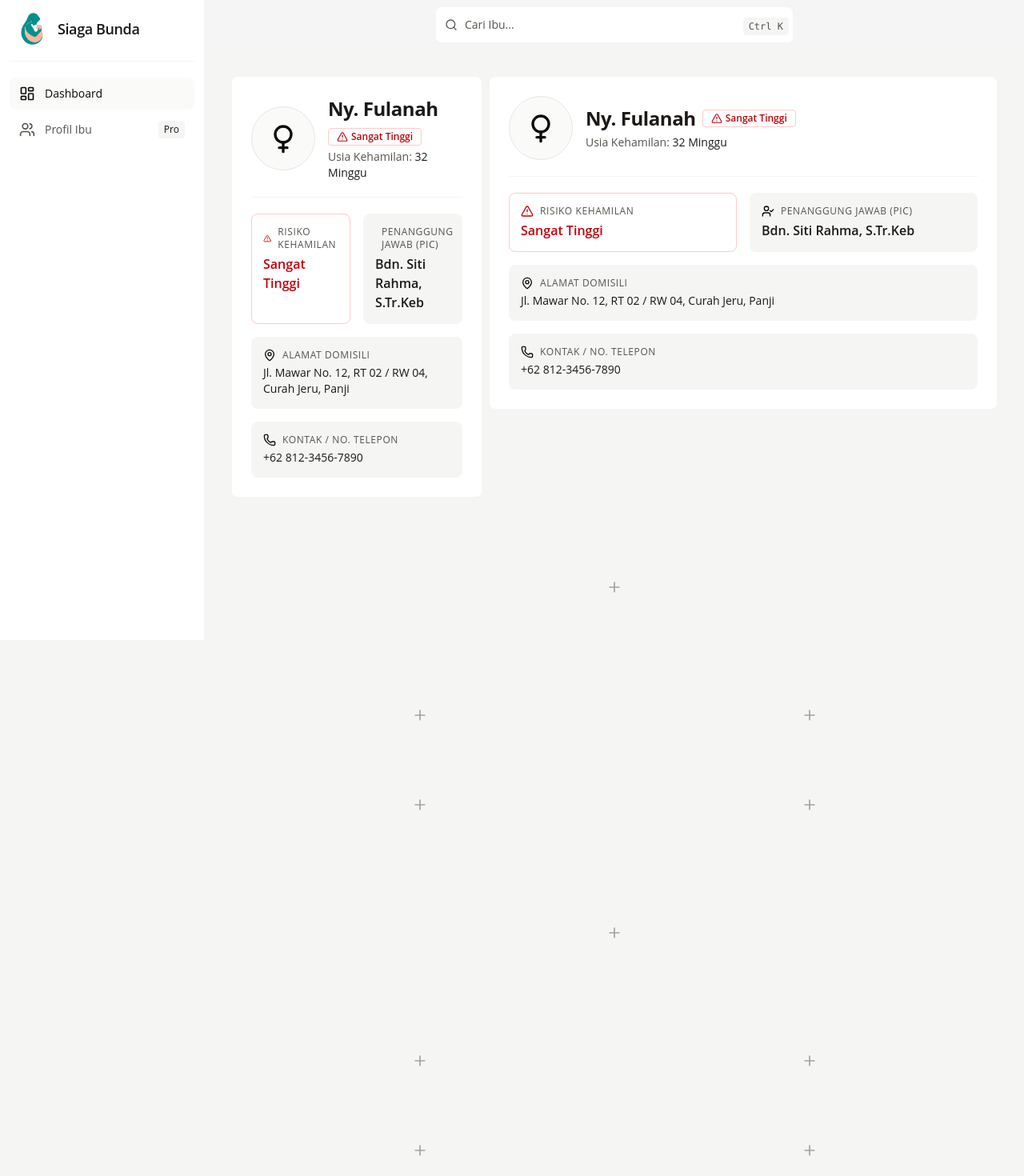
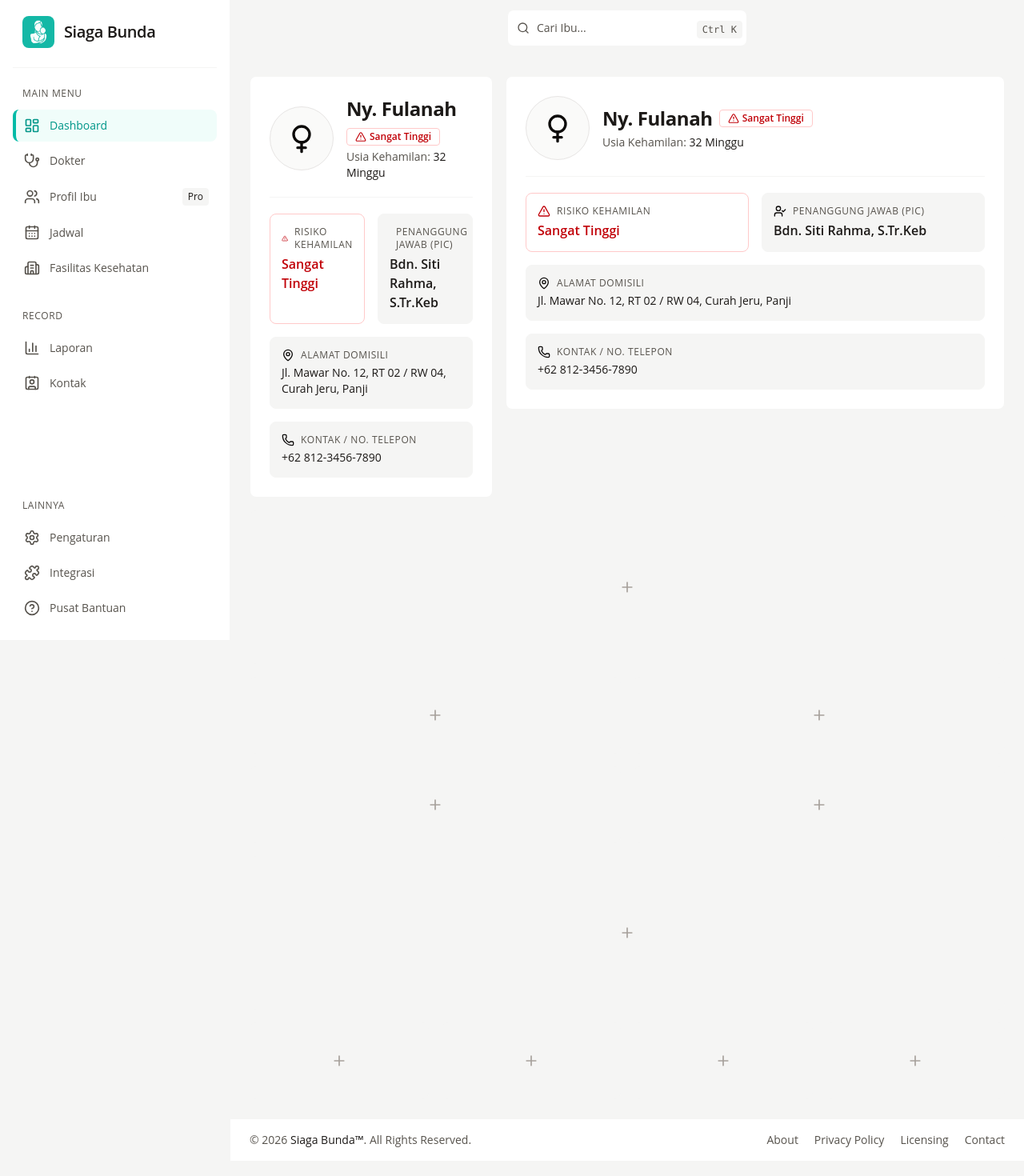
Before and after one commit to stywn93/siaga-bunda-fb, a React (Vite) app: page /mother/1 in a window 1280 px wide. Shown: the top 1470 px of the page at 80% size. Built offline with nearby package versions, Linux system fonts and the light colour scheme.

Commit message:
Enhance UI components: update layout and styling for AppShell, Content, Footer, RiskProfile, Sidebar, and SearchBar; add new icon asset

```diff
--- a/src/AppShell.tsx
+++ b/src/AppShell.tsx
@@ -6,10 +6,12 @@ function AppShell() {
     return (
         <div className="min-h-dvh bg-neutral-secondary-soft">
             <Sidebar />
-            <main className="flex min-w-0 flex-1 flex-col sm:ml-64">
-                <Outlet />
+            <main className="flex min-h-dvh min-w-0 flex-1 flex-col sm:ml-72">
+                <div className="min-h-0 flex-1">
+                    <Outlet />
+                </div>
+                <Footer />
             </main>
-            <Footer />
         </div>
     )
 }
--- a/src/components/Content.tsx
+++ b/src/components/Content.tsx
@@ -3,14 +3,14 @@ import SearchBar from "./SearchBar"
 
 function Content() {
     return (
-        <div className="flex flex-1 flex-col">
-            <div className="sticky top-0 z-30 border-b border-default bg-neutral-secondary-soft/95 py-3 backdrop-blur">
+        <div className="flex min-h-0 flex-1 flex-col">
+            <div className="sticky top-0 z-30 flex justify-end border-b border-default bg-neutral-secondary-soft/95 px-4 py-3 backdrop-blur sm:px-6">
                 <SearchBar />
             </div>
 
-            <div className="flex-1 p-4 sm:p-6">
-                <div className="mx-auto max-w-7xl rounded-base border border-default bg-neutral-primary-soft p-4 shadow-xs sm:p-5">
-                    <div className="mb-4 grid grid-cols-1 gap-4 sm:grid-cols-2 lg:grid-cols-3">
+            <div className="min-h-0 flex-1 overflow-y-auto p-4 sm:p-6">
+                <div className="mx-auto max-w-7xl">
+                    <div className="grid grid-cols-1 items-start gap-4 sm:grid-cols-2 lg:grid-cols-3">
                         <MomProfile color="#b91c1c" risk="high" />
                         <MomProfile />
                         <MomProfile />
--- a/src/components/Footer.tsx
+++ b/src/components/Footer.tsx
@@ -1,7 +1,7 @@
 function Footer() {
     return (
-        <footer className="m-4 rounded-base border border-default bg-neutral-primary-soft shadow-xs sm:ml-[17rem]">
-            <div className="mx-auto flex w-full max-w-7xl flex-col gap-3 p-4 text-sm text-body sm:flex-row sm:items-center sm:justify-between">
+        <footer className="border-t border-default bg-neutral-primary-soft">
+            <div className="mx-auto flex w-full max-w-7xl flex-col gap-3 px-4 py-4 text-sm text-body sm:flex-row sm:items-center sm:justify-between sm:px-6">
                 <span>© 2026 <a href="https://dinkes.situbondokab.go.id/" className="font-medium text-heading hover:text-fg-brand hover:underline">Siaga Bunda™</a>. All Rights Reserved.</span>
                 <ul className="flex flex-wrap items-center gap-x-5 gap-y-2 font-medium">
                     <li><a href="#" className="hover:text-heading hover:underline">About</a></li>
--- a/src/components/RiskProfile.tsx
+++ b/src/components/RiskProfile.tsx
@@ -4,14 +4,14 @@ import SearchBar from "./SearchBar"
 
 export default function RiskProfile(){
     return(
-        <div className="flex flex-1 flex-col">
-        <div className="sticky top-0 z-30 shadow bg-neutral-100 py-2">
+        <div className="flex min-h-0 flex-1 flex-col">
+        <div className="sticky top-0 z-30 flex justify-end border-b border-default bg-neutral-secondary-soft/95 px-4 py-3 backdrop-blur sm:px-6">
             <SearchBar/>
         </div>
 
-        <div className="flex-1 p-4">
-                <div className="p-4 border border-default border-dashed rounded-base">
-                    <div className="grid grid-cols-1 sm:grid-cols-2 lg:grid-cols-3 gap-2 mb-4">
+        <div className="min-h-0 flex-1 overflow-y-auto p-4 sm:p-6">
+                <div className="mx-auto max-w-7xl">
+                    <div className="grid grid-cols-1 items-start gap-4 lg:grid-cols-3">
                         <div className="lg:col-span-1">
                             <ProfileDetail />
                         </div>
@@ -21,55 +21,55 @@ export default function RiskProfile(){
                         </div>
 
                     </div>
-                    <div className="flex items-center justify-center h-48 rounded-base bg-neutral-secondary-soft mb-4">
+                    <div className="mt-4 flex min-h-48 items-center justify-center rounded-base bg-neutral-secondary-soft">
                         <p className="text-fg-disabled">
                             <svg className="w-5 h-5" aria-hidden="true" xmlns="http://www.w3.org/2000/svg" width="24" height="24" fill="none" viewBox="0 0 24 24"><path stroke="currentColor" strokeLinecap="round" strokeLinejoin="round" strokeWidth="2" d="M5 12h14m-7 7V5" /></svg>
                         </p>
                     </div>
-                    <div className="grid grid-cols-2 gap-4 mb-4">
-                        <div className="flex items-center justify-center h-24 rounded-base bg-neutral-secondary-soft">
+                    <div className="mt-4 grid grid-cols-1 gap-4 sm:grid-cols-2">
+                        <div className="flex min-h-24 items-center justify-center rounded-base bg-neutral-secondary-soft">
                             <p className="text-fg-disabled">
                                 <svg className="w-5 h-5" aria-hidden="true" xmlns="http://www.w3.org/2000/svg" width="24" height="24" fill="none" viewBox="0 0 24 24"><path stroke="currentColor" strokeLinecap="round" strokeLinejoin="round" strokeWidth="2" d="M5 12h14m-7 7V5" /></svg>
                             </p>
                         </div>
-                        <div className="flex items-center justify-center h-24 rounded-base bg-neutral-secondary-soft">
+                        <div className="flex min-h-24 items-center justify-center rounded-base bg-neutral-secondary-soft">
                             <p className="text-fg-disabled">
                                 <svg className="w-5 h-5" aria-hidden="true" xmlns="http://www.w3.org/2000/svg" width="24" height="24" fill="none" viewBox="0 0 24 24"><path stroke="currentColor" strokeLinecap="round" strokeLinejoin="round" strokeWidth="2" d="M5 12h14m-7 7V5" /></svg>
                             </p>
                         </div>
-                        <div className="flex items-center justify-center h-24 rounded-base bg-neutral-secondary-soft">
+                        <div className="flex min-h-24 items-center justify-center rounded-base bg-neutral-secondary-soft">
                             <p className="text-fg-disabled">
                                 <svg className="w-5 h-5" aria-hidden="true" xmlns="http://www.w3.org/2000/svg" width="24" height="24" fill="none" viewBox="0 0 24 24"><path stroke="currentColor" strokeLinecap="round" strokeLinejoin="round" strokeWidth="2" d="M5 12h14m-7 7V5" /></svg>
                             </p>
                         </div>
-                        <div className="flex items-center justify-center h-24 rounded-base bg-neutral-secondary-soft">
+                        <div className="flex min-h-24 items-center justify-center rounded-base bg-neutral-secondary-soft">
                             <p className="text-fg-disabled">
                                 <svg className="w-5 h-5" aria-hidden="true" xmlns="http://www.w3.org/2000/svg" width="24" height="24" fill="none" viewBox="0 0 24 24"><path stroke="currentColor" strokeLinecap="round" strokeLinejoin="round" strokeWidth="2" d="M5 12h14m-7 7V5" /></svg>
                             </p>
                         </div>
                     </div>
-                    <div className="flex items-center justify-center h-48 rounded-base bg-neutral-secondary-soft mb-4">
+                    <div className="mt-4 flex min-h-48 items-center justify-center rounded-base bg-neutral-secondary-soft">
                         <p className="text-fg-disabled">
                             <svg className="w-5 h-5" aria-hidden="true" xmlns="http://www.w3.org/2000/svg" width="24" height="24" fill="none" viewBox="0 0 24 24"><path stroke="currentColor" strokeLinecap="round" strokeLinejoin="round" strokeWidth="2" d="M5 12h14m-7 7V5" /></svg>
                         </p>
                     </div>
-                    <div className="grid grid-cols-2 gap-4">
-                        <div className="flex items-center justify-center h-24 rounded-base bg-neutral-secondary-soft">
+                    <div className="mt-4 grid grid-cols-1 gap-4 sm:grid-cols-2 lg:grid-cols-4">
+                        <div className="flex min-h-24 items-center justify-center rounded-base bg-neutral-secondary-soft">
                             <p className="text-fg-disabled">
                                 <svg className="w-5 h-5" aria-hidden="true" xmlns="http://www.w3.org/2000/svg" width="24" height="24" fill="none" viewBox="0 0 24 24"><path stroke="currentColor" strokeLinecap="round" strokeLinejoin="round" strokeWidth="2" d="M5 12h14m-7 7V5" /></svg>
                             </p>
                         </div>
-                        <div className="flex items-center justify-center h-24 rounded-base bg-neutral-secondary-soft">
+                        <div className="flex min-h-24 items-center justify-center rounded-base bg-neutral-secondary-soft">
                             <p className="text-fg-disabled">
                                 <svg className="w-5 h-5" aria-hidden="true" xmlns="http://www.w3.org/2000/svg" width="24" height="24" fill="none" viewBox="0 0 24 24"><path stroke="currentColor" strokeLinecap="round" strokeLinejoin="round" strokeWidth="2" d="M5 12h14m-7 7V5" /></svg>
                             </p>
                         </div>
-                        <div className="flex items-center justify-center h-24 rounded-base bg-neutral-secondary-soft">
+                        <div className="flex min-h-24 items-center justify-center rounded-base bg-neutral-secondary-soft">
                             <p className="text-fg-disabled">
                                 <svg className="w-5 h-5" aria-hidden="true" xmlns="http://www.w3.org/2000/svg" width="24" height="24" fill="none" viewBox="0 0 24 24"><path stroke="currentColor" strokeLinecap="round" strokeLinejoin="round" strokeWidth="2" d="M5 12h14m-7 7V5" /></svg>
                             </p>
                         </div>
-                        <div className="flex items-center justify-center h-24 rounded-base bg-neutral-secondary-soft">
+                        <div className="flex min-h-24 items-center justify-center rounded-base bg-neutral-secondary-soft">
                             <p className="text-fg-disabled">
                                 <svg className="w-5 h-5" aria-hidden="true" xmlns="http://www.w3.org/2000/svg" width="24" height="24" fill="none" viewBox="0 0 24 24"><path stroke="currentColor" strokeLinecap="round" strokeLinejoin="round" strokeWidth="2" d="M5 12h14m-7 7V5" /></svg>
                             </p>
--- a/src/components/SearchBar.tsx
+++ b/src/components/SearchBar.tsx
@@ -1,5 +1,6 @@
 import { Search, X } from "lucide-react"
 import { useEffect, useRef, useState } from "react"
+import { createPortal } from "react-dom"
 
 function SearchBar() {
     const [isOpen, setIsOpen] = useState(false)
@@ -40,8 +41,8 @@ function SearchBar() {
                 </div>
             </form>
 
-            {isOpen && (
-                <div className="fixed inset-0 z-50 flex items-start justify-center bg-black/30 p-4 pt-24" onMouseDown={(event) => event.target === event.currentTarget && setIsOpen(false)} role="dialog" aria-modal="true" aria-label="Search">
+            {isOpen && createPortal(
+                <div className="fixed inset-0 z-50 flex items-start justify-center bg-black/50 p-4 pt-24" onMouseDown={(event) => event.target === event.currentTarget && setIsOpen(false)} role="dialog" aria-modal="true" aria-label="Search">
                     <div className="flex w-full max-w-2xl items-center gap-2 rounded-base border border-default bg-neutral-primary-soft p-3 shadow-xl">
                         <form className="w-full" onSubmit={(event) => event.preventDefault()}>
                             <label htmlFor="modal-search" className="sr-only">Cari Ibu</label>
@@ -54,7 +55,8 @@ function SearchBar() {
                             Esc
                         </button>
                     </div>
-                </div>
+                </div>,
+                document.body,
             )}
         </>
     )
--- a/src/components/Sidebar.tsx
+++ b/src/components/Sidebar.tsx
@@ -1,37 +1,103 @@
-import { LayoutDashboard, Menu, Users } from "lucide-react"
+import { BarChart3, Building2, CalendarDays, CircleHelp, Contact, LayoutDashboard, Menu, Puzzle, Settings, Stethoscope, Users } from "lucide-react"
 
 function Sidebar() {
     return (
         <aside>
-            <header className="flex items-center gap-3 border-b border-default bg-neutral-primary-soft px-3 py-3 sm:hidden">
+            <header className="flex items-center gap-3 border-b border-default bg-neutral-primary-soft px-4 py-4 sm:hidden">
                 <button type="button" className="inline-flex rounded-base border border-default p-2 text-body hover:bg-neutral-secondary-soft focus:outline-none focus:ring-4 focus:ring-brand-medium" aria-label="Buka menu">
                     <Menu className="h-5 w-5" />
                 </button>
-                <img src="/siaga-bunda-icon.png" alt="" className="h-8 w-8 rounded-base object-cover" />
+                <img src="/icon.png" alt="" className="h-8 w-8 rounded-base object-cover" />
                 <span className="text-lg font-semibold tracking-tight text-heading">Siaga Bunda</span>
             </header>
 
-            <div id="default-sidebar" className="fixed top-0 left-0 z-40 h-full w-64 -translate-x-full border-e border-default bg-neutral-primary-soft transition-transform sm:translate-x-0" aria-label="Sidebar">
-                <div className="flex h-full flex-col overflow-y-auto px-3 py-4">
-                    <header className="flex items-center gap-3 border-b border-default px-2 pb-5">
-                        <img src="/siaga-bunda-icon.png" alt="" className="h-10 w-10 shrink-0 rounded-base object-cover" />
-                        <span className="text-lg font-semibold tracking-tight text-heading">Siaga Bunda</span>
+            <div id="default-sidebar" className="fixed left-0 top-0 z-40 h-full w-72 -translate-x-full border-e border-default bg-neutral-primary-soft transition-transform sm:translate-x-0" aria-label="Sidebar">
+                <div className="flex h-full flex-col overflow-y-auto px-4 py-5">
+                    <header className="flex items-center gap-3 border-b border-default px-3 pb-6">
+                        <img src="/icon.png" alt="" className="h-10 w-10 shrink-0 rounded-base object-cover" />
+                        <span className="text-xl font-semibold tracking-tight text-heading">Siaga Bunda</span>
                     </header>
-                    <ul className="space-y-1 pt-5 font-medium">
+
+                    <nav className="flex flex-1 flex-col pt-6">
+                        <div>
+                            <p className="px-3 text-xs font-medium uppercase tracking-wider text-body">Main Menu</p>
+                            <ul className="mt-3 space-y-1 font-medium">
                                 <li>
-                            <a href="#" className="group flex items-center gap-3 rounded-base bg-brand-softer px-3 py-2.5 text-sm font-medium text-fg-brand">
+                                    <a href="#" className="relative flex items-center gap-3 rounded-base border-s-4 border-teal-500 bg-teal-50 px-2.5 py-2.5 text-sm font-medium text-teal-600">
                                         <LayoutDashboard className="h-5 w-5" />
                                         <span>Dashboard</span>
                                     </a>
                                 </li>
                                 <li>
-                            <a href="#" className="group flex items-center gap-3 rounded-base px-3 py-2.5 text-sm font-medium text-body hover:bg-neutral-secondary-soft hover:text-heading">
-                                <Users className="h-5 w-5 transition-colors group-hover:text-fg-brand" />
+                                    <a href="#" className="group flex items-center gap-3 rounded-base border-s-4 border-transparent px-2.5 py-2.5 text-sm font-medium text-body hover:bg-neutral-secondary-soft hover:text-heading">
+                                        <Stethoscope className="h-5 w-5 transition-colors group-hover:text-teal-600" />
+                                        <span>Dokter</span>
+                                    </a>
+                                </li>
+                                <li>
+                                    <a href="#" className="group flex items-center gap-3 rounded-base border-s-4 border-transparent px-2.5 py-2.5 text-sm font-medium text-body hover:bg-neutral-secondary-soft hover:text-heading">
+                                        <Users className="h-5 w-5 transition-colors group-hover:text-teal-600" />
                                         <span className="flex-1">Profil Ibu</span>
                                         <span className="rounded-sm border border-default-medium bg-neutral-secondary-medium px-1.5 py-0.5 text-xs font-medium text-heading">Pro</span>
                                     </a>
                                 </li>
+                                <li>
+                                    <a href="#" className="group flex items-center gap-3 rounded-base border-s-4 border-transparent px-2.5 py-2.5 text-sm font-medium text-body hover:bg-neutral-secondary-soft hover:text-heading">
+                                        <CalendarDays className="h-5 w-5 transition-colors group-hover:text-teal-600" />
+                                        <span>Jadwal</span>
+                                    </a>
+                                </li>
+                                <li>
+                                    <a href="#" className="group flex items-center gap-3 rounded-base border-s-4 border-transparent px-2.5 py-2.5 text-sm font-medium text-body hover:bg-neutral-secondary-soft hover:text-heading">
+                                        <Building2 className="h-5 w-5 transition-colors group-hover:text-teal-600" />
+                                        <span>Fasilitas Kesehatan</span>
+                                    </a>
+                                </li>
                             </ul>
+                        </div>
+
+                        <div className="mt-8">
+                            <p className="px-3 text-xs font-medium uppercase tracking-wider text-body">Record</p>
+                            <ul className="mt-3 space-y-1 font-medium">
+                                <li>
+                                    <a href="#" className="group flex items-center gap-3 rounded-base border-s-4 border-transparent px-2.5 py-2.5 text-sm font-medium text-body hover:bg-neutral-secondary-soft hover:text-heading">
+                                        <BarChart3 className="h-5 w-5 transition-colors group-hover:text-teal-600" />
+                                        <span>Laporan</span>
+                                    </a>
+                                </li>
+                                <li>
+                                    <a href="#" className="group flex items-center gap-3 rounded-base border-s-4 border-transparent px-2.5 py-2.5 text-sm font-medium text-body hover:bg-neutral-secondary-soft hover:text-heading">
+                                        <Contact className="h-5 w-5 transition-colors group-hover:text-teal-600" />
+                                        <span>Kontak</span>
+                                    </a>
+                                </li>
+                            </ul>
+                        </div>
+
+                        <div className="mt-auto pt-8">
+                            <p className="px-3 text-xs font-medium uppercase tracking-wider text-body">Lainnya</p>
+                            <ul className="mt-3 space-y-1 font-medium">
+                                <li>
+                                    <a href="#" className="group flex items-center gap-3 rounded-base border-s-4 border-transparent px-2.5 py-2.5 text-sm font-medium text-body hover:bg-neutral-secondary-soft hover:text-heading">
+                                        <Settings className="h-5 w-5 transition-colors group-hover:text-teal-600" />
+                                        <span>Pengaturan</span>
+                                    </a>
+                                </li>
+                                <li>
+                                    <a href="#" className="group flex items-center gap-3 rounded-base border-s-4 border-transparent px-2.5 py-2.5 text-sm font-medium text-body hover:bg-neutral-secondary-soft hover:text-heading">
+                                        <Puzzle className="h-5 w-5 transition-colors group-hover:text-teal-600" />
+                                        <span>Integrasi</span>
+                                    </a>
+                                </li>
+                                <li>
+                                    <a href="#" className="group flex items-center gap-3 rounded-base border-s-4 border-transparent px-2.5 py-2.5 text-sm font-medium text-body hover:bg-neutral-secondary-soft hover:text-heading">
+                                        <CircleHelp className="h-5 w-5 transition-colors group-hover:text-teal-600" />
+                                        <span>Pusat Bantuan</span>
+                                    </a>
+                                </li>
+                            </ul>
+                        </div>
+                    </nav>
                 </div>
             </div>
         </aside>
```
Also changed, not shown: public/icon.png (added). Lines whose indentation alone changed are shown as unchanged.
